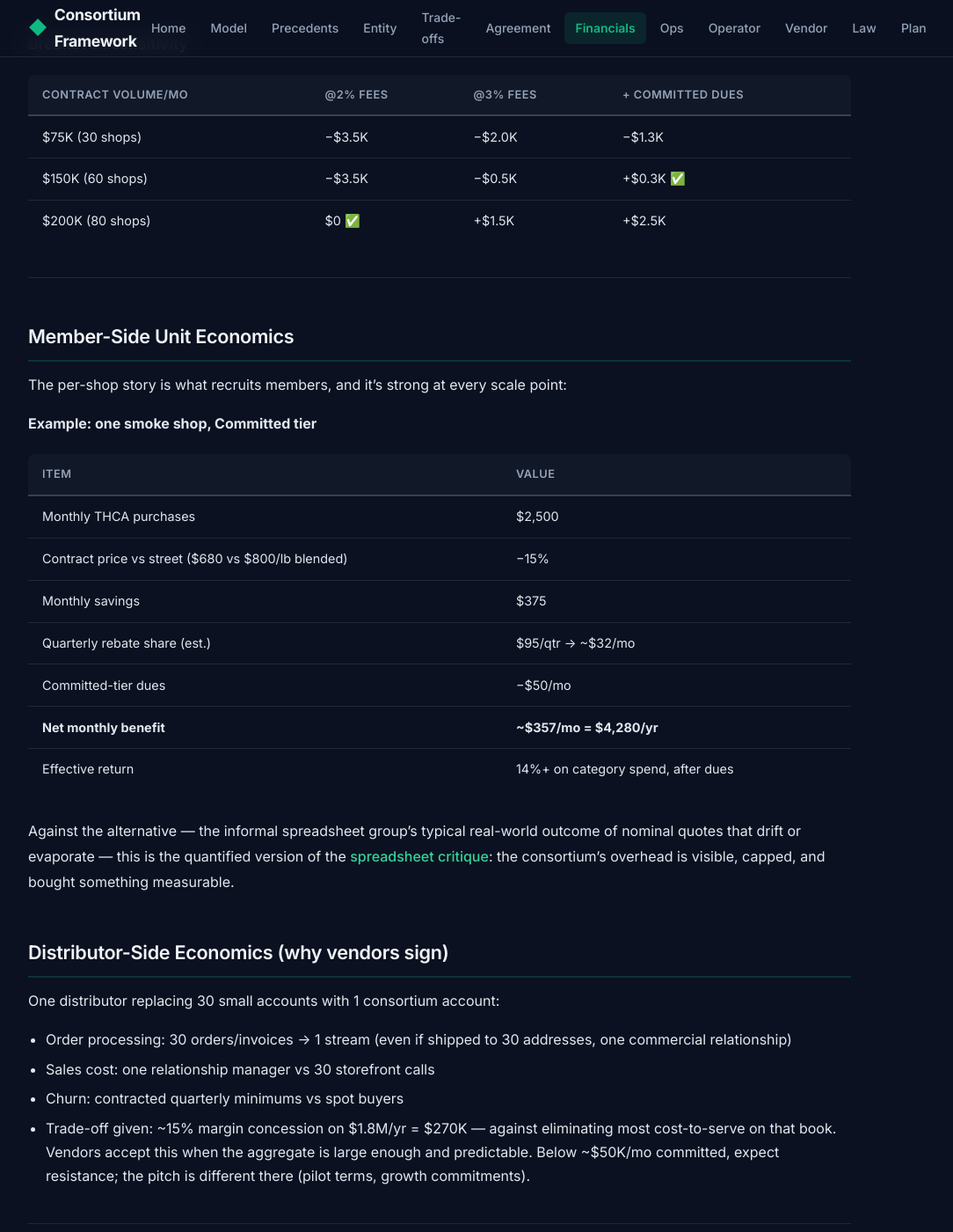
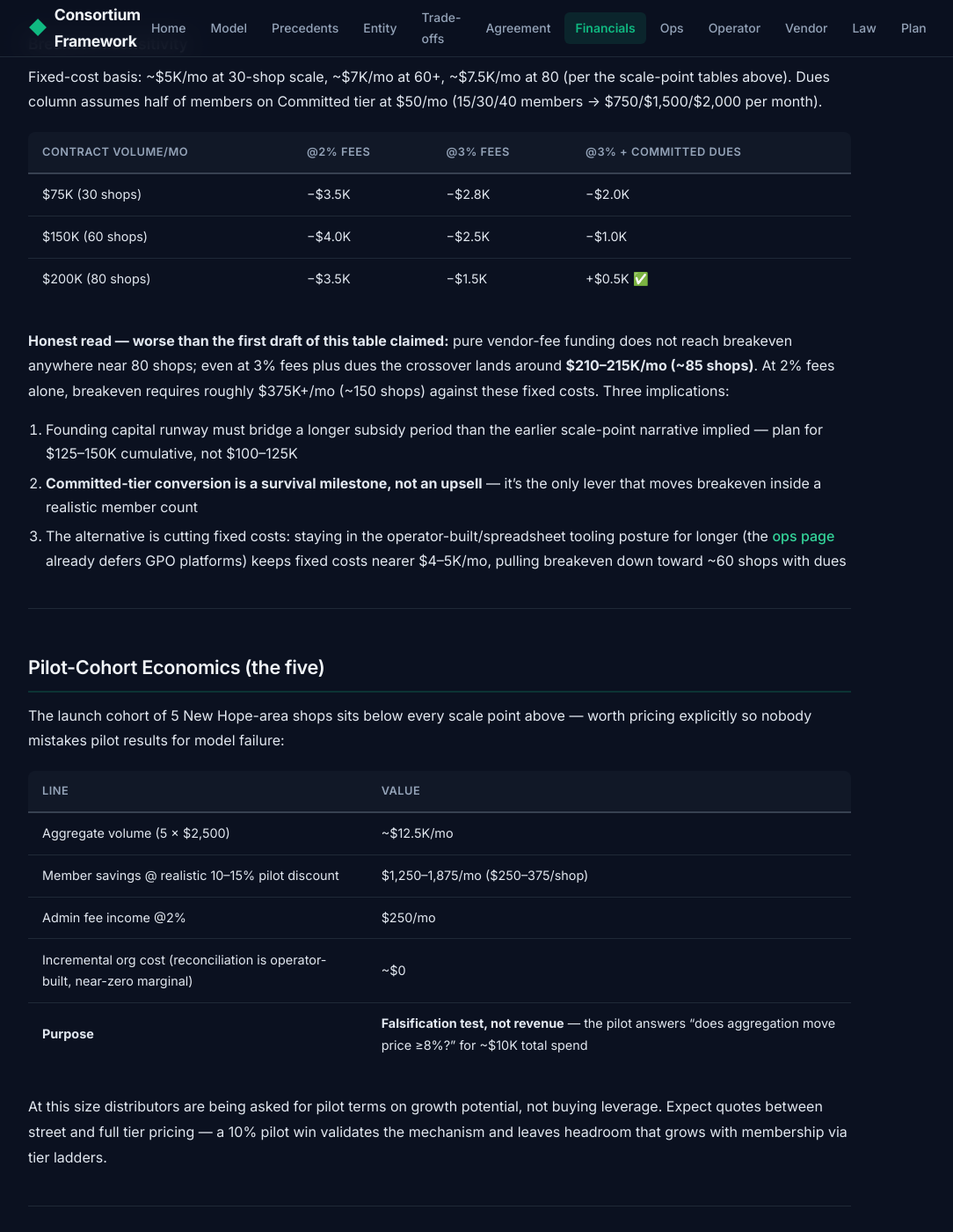
Before and after one commit to techmore/Distribution_Governance, a Jekyll site: the page built from financial-model.md, in a window 1280 px wide and 1400 px high, scrolled down 2946 px. Shown: the whole window at 88% size, without its empty margins (140-1224 px from the left). Built offline with Jekyll 4.4.1, drawn with Linux system fonts in a browser that asks for light colours.

Commit message:
Audit fixes: correct breakeven sensitivity table arithmetic (breakeven ~85 shops at 3%+dues, not 60-80 as claimed), add pilot-cohort economics for the five-member launch, fix index case-study overpromise (Vizient/Premier), RFQ scope PA-only New Hope region, entity page NJ territory note

```diff
--- a/financial-model.md
+++ b/financial-model.md
@@ -75,11 +75,35 @@ Even at 60 shops, pure vendor-fee funding doesn't close the gap. Three levers, i
 
 ### Breakeven sensitivity
 
-| Contract volume/mo | @2% fees | @3% fees | + Committed dues |
+Fixed-cost basis: ~$5K/mo at 30-shop scale, ~$7K/mo at 60+, ~$7.5K/mo at 80 (per the scale-point tables above). Dues column assumes half of members on Committed tier at $50/mo (15/30/40 members → $750/$1,500/$2,000 per month).
+
+| Contract volume/mo | @2% fees | @3% fees | @3% + Committed dues |
 |---|---|---|---|
-| $75K (30 shops) | −$3.5K | −$2.0K | −$1.3K |
-| $150K (60 shops) | −$3.5K | −$0.5K | +$0.3K ✅ |
-| $200K (80 shops) | $0 ✅ | +$1.5K | +$2.5K |
+| $75K (30 shops) | −$3.5K | −$2.8K | −$2.0K |
+| $150K (60 shops) | −$4.0K | −$2.5K | −$1.0K |
+| $200K (80 shops) | −$3.5K | −$1.5K | +$0.5K ✅ |
+
+**Honest read — worse than the first draft of this table claimed:** pure vendor-fee funding does not reach breakeven anywhere near 80 shops; even at 3% fees plus dues the crossover lands around **$210–215K/mo (~85 shops)**. At 2% fees alone, breakeven requires roughly $375K+/mo (~150 shops) against these fixed costs. Three implications:
+
+1. Founding capital runway must bridge a longer subsidy period than the earlier scale-point narrative implied — plan for $125–150K cumulative, not $100–125K
+2. **Committed-tier conversion is a survival milestone, not an upsell** — it's the only lever that moves breakeven inside a realistic member count
+3. The alternative is cutting fixed costs: staying in the operator-built/spreadsheet tooling posture for longer (the [ops page]({{ '/banking-operations' | relative_url }}) already defers GPO platforms) keeps fixed costs nearer $4–5K/mo, pulling breakeven down toward ~60 shops with dues
+
+---
+
+## Pilot-Cohort Economics (the five)
+
+The launch cohort of 5 New Hope-area shops sits below every scale point above — worth pricing explicitly so nobody mistakes pilot results for model failure:
+
+| Line | Value |
+|---|---|
+| Aggregate volume (5 × $2,500) | ~$12.5K/mo |
+| Member savings @ realistic 10–15% pilot discount | $1,250–1,875/mo ($250–375/shop) |
+| Admin fee income @2% | $250/mo |
+| Incremental org cost (reconciliation is operator-built, near-zero marginal) | ~$0 |
+| **Purpose** | **Falsification test, not revenue** — the pilot answers "does aggregation move price ≥8%?" for ~$10K total spend |
+
+At this size distributors are being asked for pilot terms on growth potential, not buying leverage. Expect quotes between street and full tier pricing — a 10% pilot win validates the mechanism and leaves headroom that grows with membership via tier ladders.
 
 ---
 
```
Also changed, not shown: entity-structure.md (+1 -1 lines), index.md (+1 -1 lines), rfq-bid-sheet.md (+1 -1 lines).
